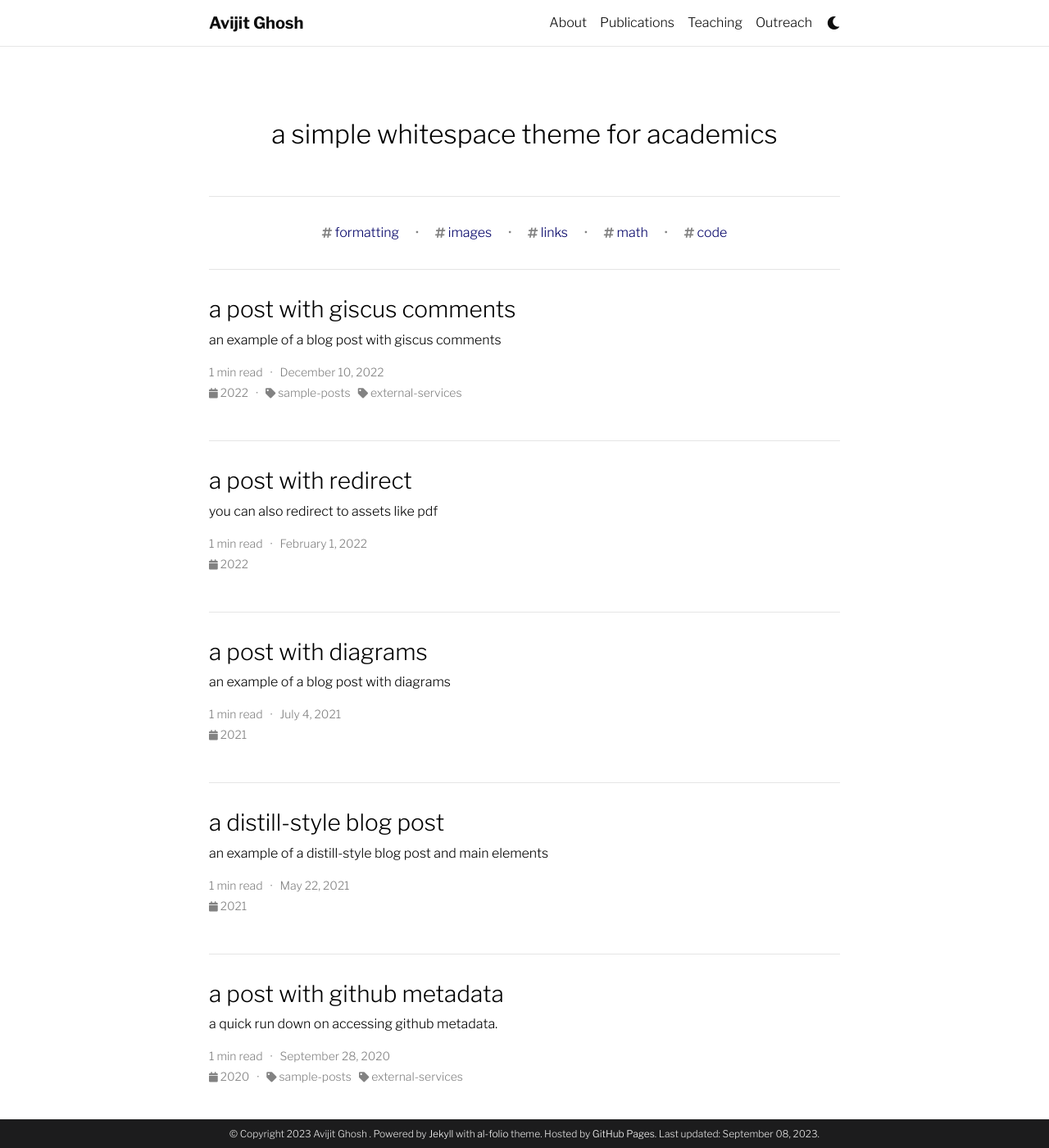
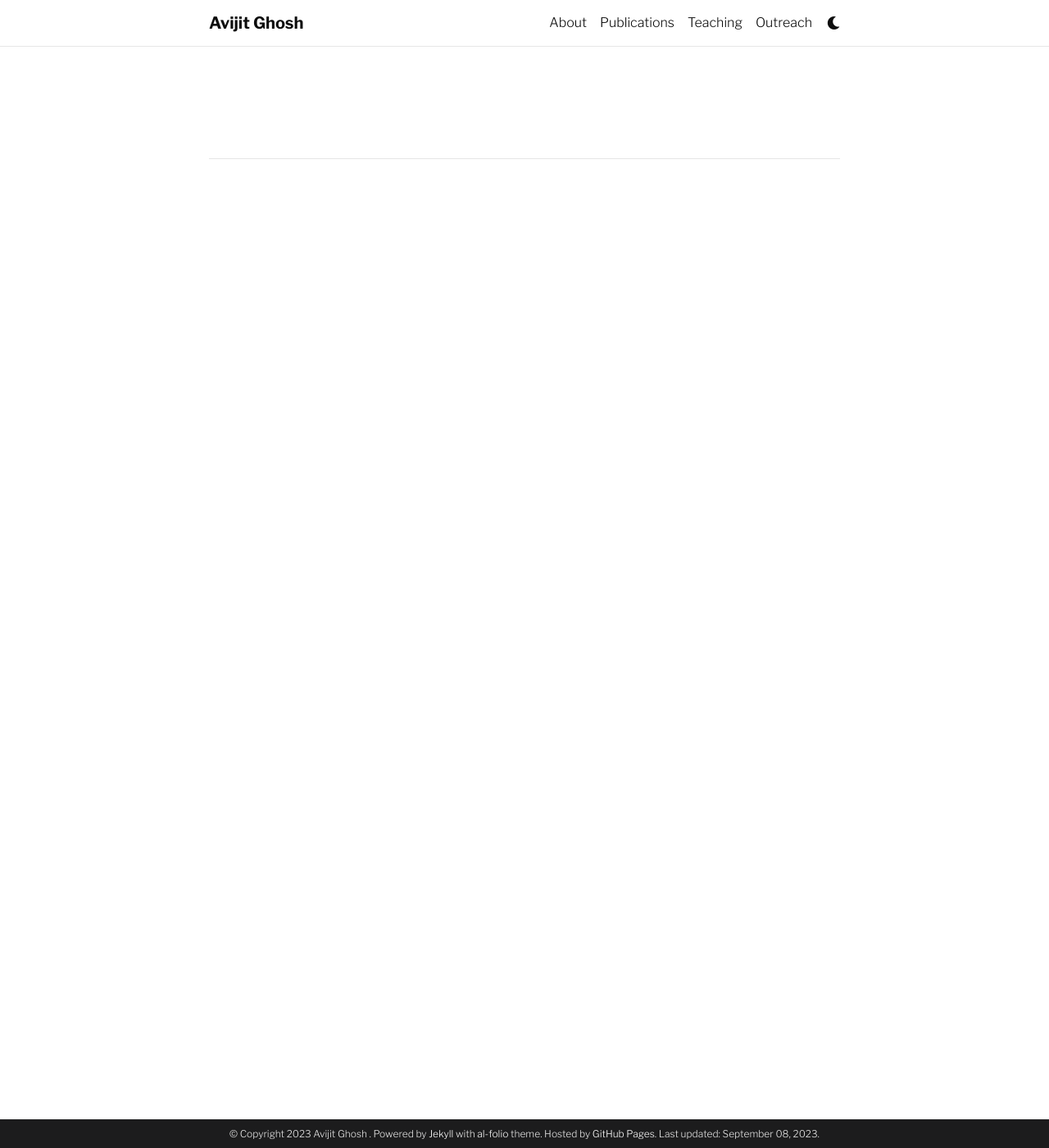
Before and after one commit to evijit/evijit.github.io, a Jekyll site: the page built from blog/index.html, in a window 1280 px wide and 1400 px high. Shown: the whole window at 82% size. Built offline with Jekyll 4.4.1, drawn with Linux system fonts in a browser that asks for light colours; the list of posts is cut into pages by our own code; comment, search, counter and statistics services are not loaded; a style sheet for code colours, icons or effects is not loaded; some of the changed lines change nothing that is shown.

Commit message:
Update _config.yml

```diff
--- a/_config.yml
+++ b/_config.yml
@@ -118,18 +118,18 @@ bing_site_verification:  # out your bing-site-verification ID (Bing Webmaster)
 # Blog
 # -----------------------------------------------------------------------------
 
-blog_name: #al-folio # blog_name will be displayed in your blog page
-blog_nav_title: #blog # your blog must have a title for it to be displayed in the nav bar
-blog_description: a simple whitespace theme for academics
-permalink: /blog/:year/:title/
+# blog_name: #al-folio # blog_name will be displayed in your blog page
+# blog_nav_title: #blog # your blog must have a title for it to be displayed in the nav bar
+# blog_description: a simple whitespace theme for academics
+# permalink: /blog/:year/:title/
 
-# Pagination
-pagination:
-  enabled: true
+# # Pagination
+# pagination:
+#   enabled: true
 
-related_blog_posts:
-  enabled: true
-  max_related: 5
+# related_blog_posts:
+#   enabled: true
+#   max_related: 5
 
 # Giscus comments (RECOMMENDED)
 # Follow instructions on https://giscus.app/ to setup for your repo to fill out
@@ -239,18 +239,18 @@ jekyll-minifier:
 # Jekyll Archives
 # -----------------------------------------------------------------------------
 
-jekyll-archives:
-  enabled: [year, tags, categories] # enables year, tag and category archives (remove if you need to disable one of them).
-  layouts:
-    year: archive-year
-    tag: archive-tag
-    category: archive-category
-  permalinks:
-    year: '/blog/:year/'
-    tag: '/blog/tag/:name/'
-    category: '/blog/category/:name/'
+# jekyll-archives:
+#   enabled: [year, tags, categories] # enables year, tag and category archives (remove if you need to disable one of them).
+#   layouts:
+#     year: archive-year
+#     tag: archive-tag
+#     category: archive-category
+#   permalinks:
+#     year: '/blog/:year/'
+#     tag: '/blog/tag/:name/'
+#     category: '/blog/category/:name/'
 
-display_tags: ['formatting', 'images', 'links', 'math', 'code'] # this tags will be dispalyed on the front page of your blog
+# display_tags: ['formatting', 'images', 'links', 'math', 'code'] # this tags will be dispalyed on the front page of your blog
 
 # -----------------------------------------------------------------------------
 # Jekyll Scholar
```
